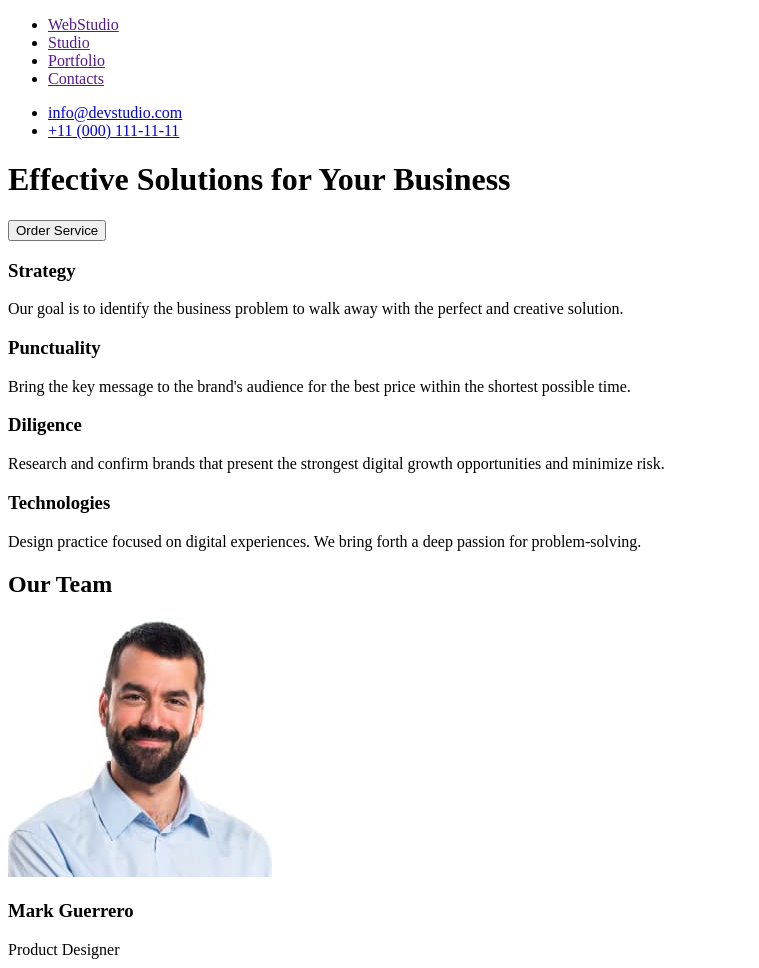
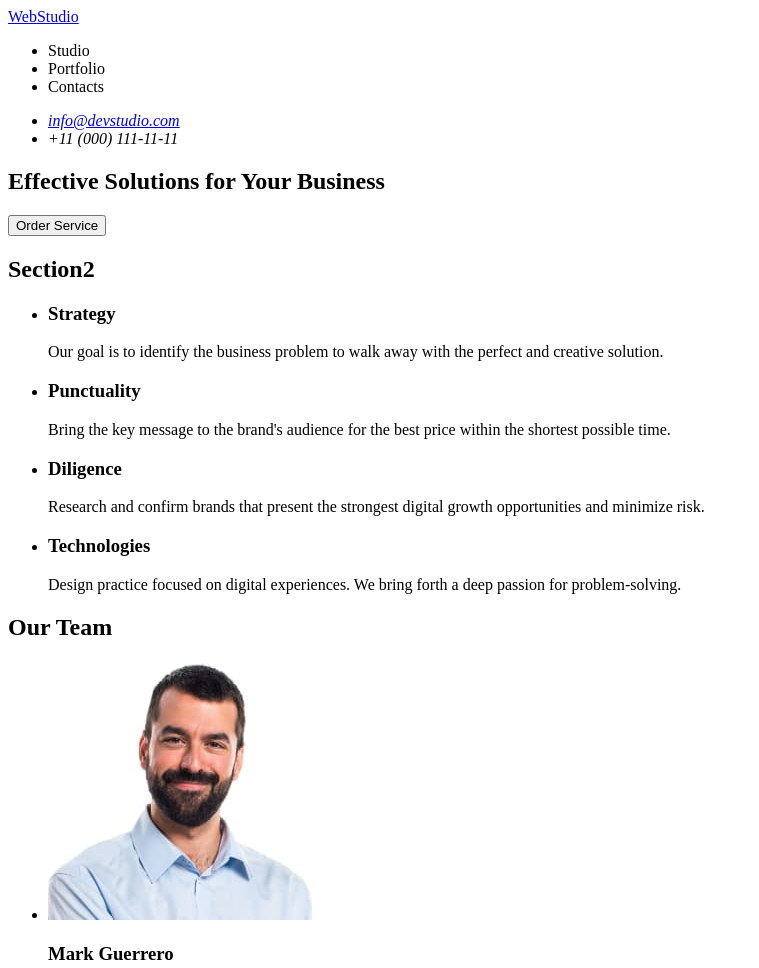
Before and after one commit to AnatoliiShcherbyna/goit-markup-hw-01, a plain HTML site: page index.html in a window 1280 px wide. Shown: the top 968 px of the page, without its empty margins (0-759 px from the left). Drawn offline with Linux system fonts and the light colour scheme.

Commit message:
modified index.html

```diff
--- a/index.html
+++ b/index.html
@@ -7,73 +7,73 @@
   </head>
 
   <body>
-    <!-- Header -->
+    <!-- header -->
     <header>
-      <!-- Menu nav -->
       <nav>
+        <a href="./index.html">WebStudio</a>
         <ul>
-          <!-- logo -->
-          <li>
-            <a href=""><span>Web</span><span>Studio</span></a>
-          </li>
-          <li><a href="">Studio</a></li>
-          <li><a href="">Portfolio</a></li>
-          <li><a href="">Contacts</a></li>
+          <li><a href=""></a>Studio</li>
+          <li><a href=""></a>Portfolio</li>
+          <li><a href=""></a>Contacts</li>
         </ul>
-      </nav>
-
-      <!-- Contacts -->
+        <address>
           <ul>
             <li><a href="mailto:info@devstudio.com">info@devstudio.com</a></li>
-        <li><a href="tel:+110001111111">+11 (000) 111-11-11</a></li>
+            <li><a href="tel:+110001111111"></a>+11 (000) 111-11-11</li>
           </ul>
+        </address>
+      </nav>
     </header>
 
-    <!-- Main page -->
+    <!-- main -->
     <main>
-      <div>
+      <!-- section1 -->
+      <section>
         <h1>Effective Solutions for Your Business</h1>
         <button type="button">Order Service</button>
-      </div>
+      </section>
 
-      <!-- Section1 -->
+      <!-- section2 -->
+
       <section>
+        <h2>Section2</h2>
+        <ul>
+          <li>
             <h3>Strategy</h3>
             <p>
               Our goal is to identify the business problem to walk away with the
               perfect and creative solution.
             </p>
-      </section>
-
-      <section>
+          </li>
+          <li>
             <h3>Punctuality</h3>
             <p>
               Bring the key message to the brand's audience for the best price
               within the shortest possible time.
             </p>
+          </li>
+          <li>
+            <h3>Diligence</h3>
+            <p>
+              Research and confirm brands that present the strongest digital
+              growth opportunities and minimize risk.
+            </p>
+          </li>
+          <li>
+            <h3>Technologies</h3>
+            <p>
+              Design practice focused on digital experiences. We bring forth a
+              deep passion for problem-solving.
+            </p>
+          </li>
+        </ul>
       </section>
 
+      <!-- section3 -->
       <section>
-        <h3>Diligence</h3>
-        <p>
-          Research and confirm brands that present the strongest digital growth
-          opportunities and minimize risk.
-        </p>
-      </section>
-
-      <section>
-        <h3>Technologies</h3>
-        <p>
-          Design practice focused on digital experiences. We bring forth a deep
-          passion for problem-solving.
-        </p>
-      </section>
-
-      <!-- Team card -->
         <h2>Our Team</h2>
-
-      <!-- Section2 -->
-      <section>
+        <ul>
+          <li>
             <img
               src="./images/MarkGuerrero.jpg"
               alt="Mark Guerrero"
@@ -82,9 +82,8 @@
             />
             <h3>Mark Guerrero</h3>
             <p>Product Designer</p>
-      </section>
-
-      <section>
+          </li>
+          <li>
             <img
               src="./images/TomFord.jpg"
               alt="Tom Ford"
@@ -93,9 +92,8 @@
             />
             <h3>Tom Ford</h3>
             <p>Frontend Developer</p>
-      </section>
-
-      <section>
+          </li>
+          <li>
             <img
               src="./images/CamilaGarcia.jpg"
               alt="Camila Garcia"
@@ -104,29 +102,28 @@
             />
             <h3>Camila Garcia</h3>
             <p>Marketing</p>
-      </section>
-
-      <section>
+          </li>
+          <li>
             <img
               src="./images/DanielWilson.jpg"
-          alt="Daaniel Wilson"
+              alt="DanielWilson"
               width="264"
               height="260"
             />
             <h3>Daniel Wilson</h3>
             <p>UI Designer</p>
+          </li>
+        </ul>
       </section>
     </main>
 
     <!-- Footer -->
     <footer>
-      <div>
-        <a href=""><span>Web</span><span>Studio</span></a>
+      <a href="index.html">WebStudio</a>
       <p>
-          Increase the flow of customers and sales for your business with
-          digital marketing & growth solutions.
+        Increase the flow of customers and sales for your business with digital
+        marketing & growth solutions.
       </p>
-      </div>
     </footer>
   </body>
 </html>
```
Lines whose indentation alone changed are shown as unchanged.
